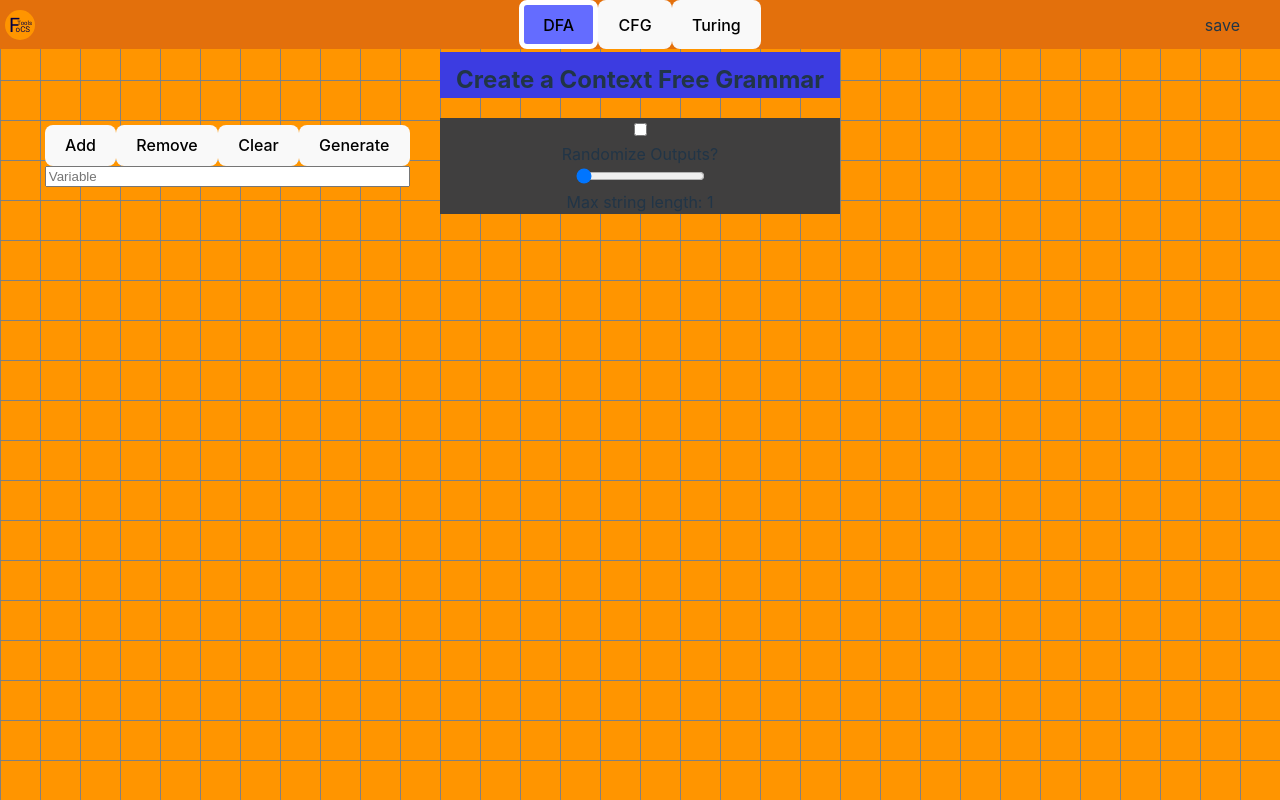
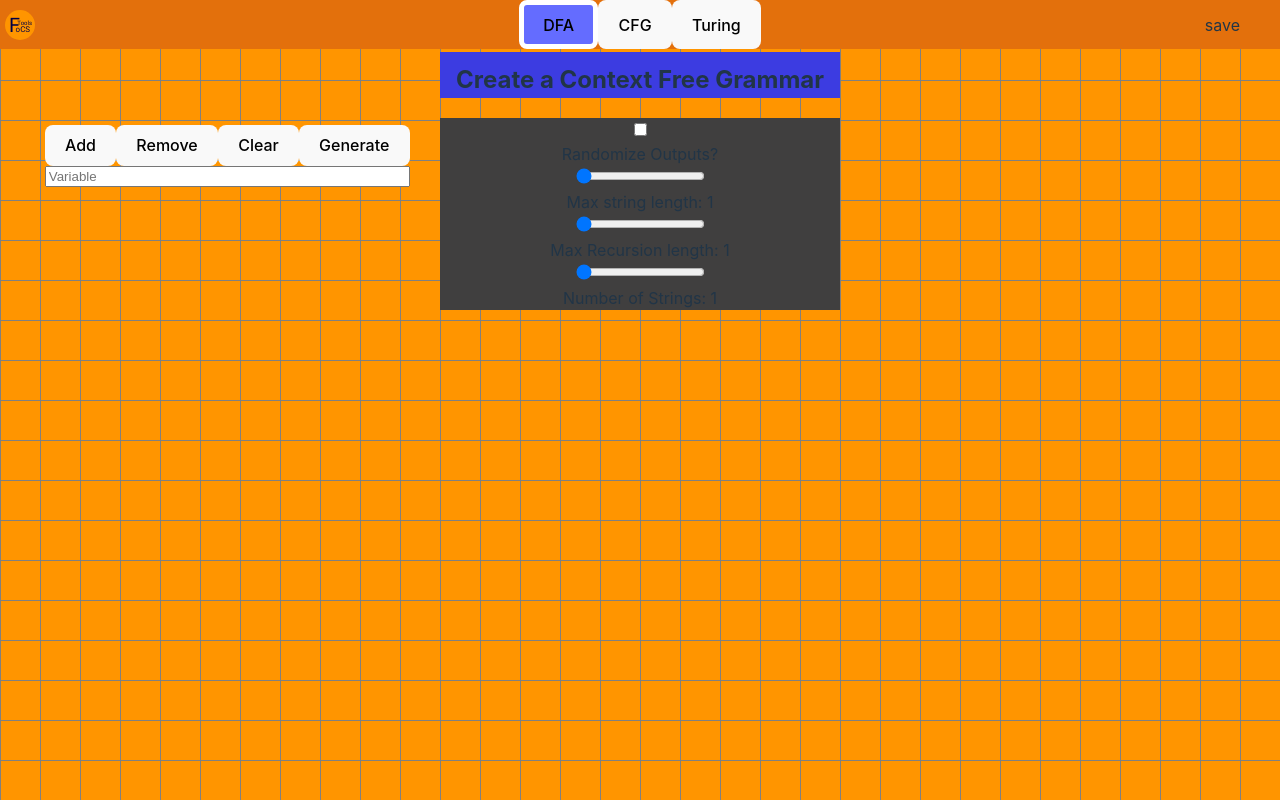
Before and after one commit to aandrepingu/FoCSTools, a React (Vite) app in the folder FoCSTools Site/: page / in a window 1280 px wide. Built offline with nearby package versions, Linux system fonts and the light colour scheme.

Commit message:
Added Settings Sliders and Code

```diff
--- a/FoCSTools Site/src/pages/CFG.tsx
+++ b/FoCSTools Site/src/pages/CFG.tsx
@@ -1,4 +1,4 @@
-import { useState } from "react";
+import { useEffect, useState } from "react";
 import "./CFG.css";
 
 export default function CFG() {
@@ -8,8 +8,12 @@ export default function CFG() {
   const [CFGOutArray, setCFGOutArray] = useState<Set<string>>(new Set());
   const [currentTextIndex, setCurrentTextIndex] = useState<number>(count - 1);
   const [maxLength, setMaxLength] = useState<number>(1);
+  const [maxRecursion, setMaxRecursion] = useState<number>(1);
+  const [maxNumPrinted, setMaxNumPrinted] = useState<number>(1);
   const [generated, setGenerated] = useState(false);
   const [randomize, setRandomize] = useState(false);
+
+  //useEffect(() => {}, [CFGOutArray]);
 
   // Get index of clicked text box
   function onTextClick(index: number) {
@@ -59,15 +63,19 @@ export default function CFG() {
 
     const generateStrings = (
       stringSoFar: string,
-      visited: Set<string>
+      visited: Set<string>,
+      depth: number
     ): void => {
       //Base case:
+      if (depth > maxRecursion) {
+        return;
+      }
       if (stringSoFar.length > maxLength) {
         return;
       }
 
       if (stringSoFar.length <= maxLength && stringSoFar.indexOf(lang) === -1) {
-        if (!visited.has(stringSoFar)) {
+        if (!visited.has(stringSoFar) && visited.size < maxNumPrinted) {
           visited.add(stringSoFar);
           CFGStringArray.add(stringSoFar);
           return;
@@ -85,14 +93,14 @@ export default function CFG() {
               const newString =
                 stringSoFar.slice(0, i) + production + stringSoFar.slice(i + 1);
               //recurse with rule
-              generateStrings(newString, visited);
+              generateStrings(newString, visited, depth + 1);
             }
           }
         }
       }
     };
 
-    generateStrings(lang, new Set());
+    generateStrings(lang, new Set(), 0);
     setCFGOutArray(CFGStringArray);
   };
 
@@ -107,6 +115,7 @@ export default function CFG() {
 
   function generate() {
     renderOutputs();
+
     setGenerated(true);
   }
 
@@ -150,7 +159,12 @@ export default function CFG() {
           <button onClick={generate}>Generate</button>
         </div>
         <div className="CFG_Rules">
-          <input type="text" placeholder="Variable" value={lang} onChange={(e) => handleLang(e)} />
+          <input
+            type="text"
+            placeholder="Variable"
+            value={lang}
+            onChange={(e) => handleLang(e)}
+          />
           {Array.from({ length: count }).map((_, index) => (
             <input
               key={index}
@@ -181,6 +195,28 @@ export default function CFG() {
         />
         <div>Max string length: {maxLength}</div>
       </div>
+      <div className="slider">
+        <input
+          type="range"
+          min="1"
+          max="20"
+          step="1"
+          value={maxRecursion}
+          onChange={(e) => setMaxRecursion(Number(e.currentTarget.value))}
+        />
+        <div>Max Recursion length: {maxRecursion}</div>
+      </div>
+      <div className="slider">
+        <input
+          type="range"
+          min="1"
+          max="100"
+          step="1"
+          value={maxNumPrinted}
+          onChange={(e) => setMaxNumPrinted(Number(e.currentTarget.value))}
+        />
+        <div>Number of Strings: {maxNumPrinted}</div>
+      </div>
       {generated && (
         <div className="outputBox">
           {Array.from(CFGOutArray).map((s, ind) => {
```
